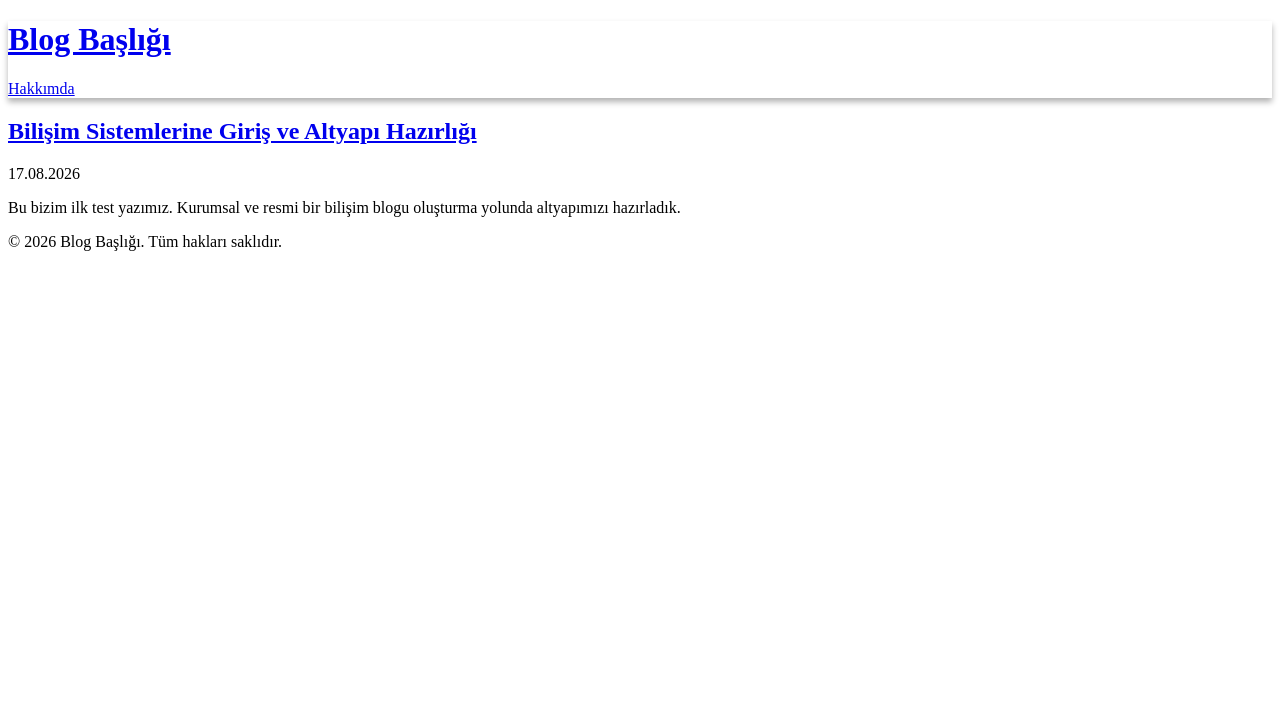
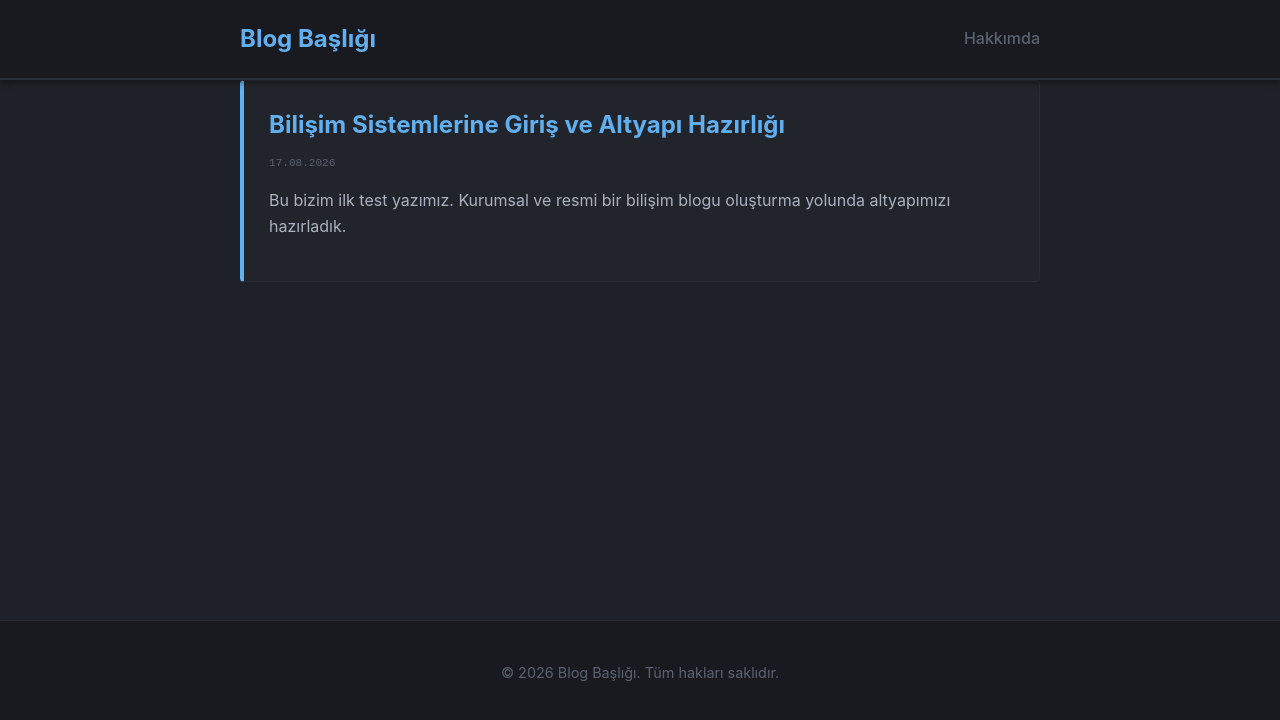
Before and after one commit to sabriaydin/blog, a Jekyll site: the page built from index.html, in a window 1280 px wide. Shown: the top 720 px of the page. Built offline with Jekyll 4.4.1, drawn with Linux system fonts in a browser that asks for light colours; the list of posts is cut into pages by our own code.

Commit message:
Update style.css

```diff
--- a/assets/css/style.css
+++ b/assets/css/style.css
@@ -1,3 +1,137 @@
+---
+---
+/* assets/css/style.css */
+body {
+  background-color: #1e2127; /* Kurumsal koyu lacivert/gri */
+  color: #abb2bf; /* Okunabilir açık gri */
+  font-family: -apple-system, BlinkMacSystemFont, "Segoe UI", Roboto, Helvetica, Arial, sans-serif;
+  line-height: 1.6;
+  margin: 0;
+  padding: 0;
+}
+
+.container {
+  max-width: 800px;
+  margin: 0 auto;
+  padding: 0 20px;
+}
+
+/* Üst Kısım (Header) */
+.site-header {
+  background-color: #181a1f;
+  padding: 20px 0;
+  border-bottom: 2px solid #282c34;
+}
+
+.site-header .container {
+  display: flex;
+  justify-content: space-between;
+  align-items: center;
+}
+
+.site-title {
+  margin: 0;
+  font-size: 1.5rem;
+}
+
+.site-title a {
+  color: #61afef; /* Bilişim dünyasını yansıtan teknik mavi */
+  text-decoration: none;
+  font-weight: bold;
+}
+
+.site-nav a {
+  color: #5c6370;
+  text-decoration: none;
+  margin-left: 20px;
+  font-weight: 500;
+}
+
+.site-nav a:hover {
+  color: #98c379; /* Üzerine gelince terminal yeşili efekti */
+}
+
+/* Ana İçerik */
+main {
+  padding: 40px 0;
+  min-height: 60vh;
+}
+
+a {
+  color: #61afef;
+  text-decoration: none;
+}
+
+a:hover {
+  text-decoration: underline;
+}
+
+/* Yazı Listesi */
+.post-summary {
+  background-color: #21252b;
+  padding: 25px;
+  margin-bottom: 25px;
+  border-radius: 4px; /* Daha keskin ve resmi hatlar */
+  border: 1px solid #282c34;
+  border-left: 4px solid #61afef; /* Sol tarafta kurumsal vurgu */
+}
+
+.post-summary h2 {
+  margin-top: 0;
+  margin-bottom: 10px;
+}
+
+.post-meta {
+  font-size: 0.85em;
+  color: #5c6370;
+  display: block;
+  margin-bottom: 15px;
+  font-family: monospace; /* Tarih kısmında teknik vurgu */
+}
+
+/* Sayfalama (Pagination) */
+.pagination {
+  margin-top: 40px;
+  display: flex;
+  justify-content: space-between;
+  align-items: center;
+}
+
+.btn-page {
+  background-color: #282c34;
+  color: #abb2bf;
+  padding: 10px 20px;
+  border-radius: 4px;
+  border: 1px solid #3e4451;
+  transition: all 0.2s ease;
+}
+
+.btn-page:hover {
+  background-color: #61afef;
+  color: #282c34;
+  text-decoration: none;
+}
+
+.btn-page.disabled {
+  opacity: 0.5;
+  cursor: not-allowed;
+}
+
+.btn-page.disabled:hover {
+  background-color: #282c34;
+  color: #abb2bf;
+}
+
+/* Alt Kısım (Footer) */
+.site-footer {
+  text-align: center;
+  padding: 25px 0;
+  background-color: #181a1f;
+  border-top: 1px solid #282c34;
+  font-size: 0.9em;
+  color: #5c6370;
+}
+
 /* --- Bilişim Dünyasına Yakışır Ek Kurumsal Tasarım Eklentileri --- */
 
 /* Üst Kısım (Header) için derinlik ve gölge efekti */
```
